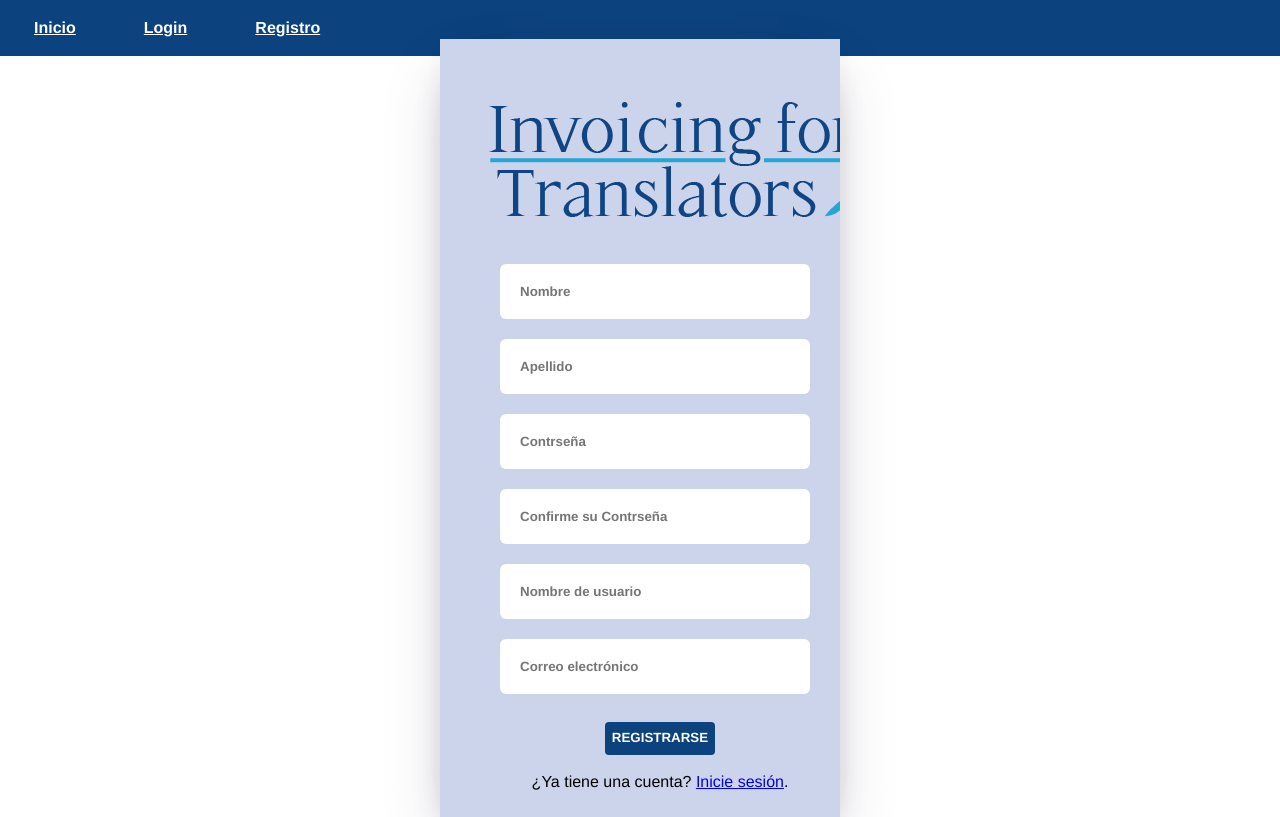
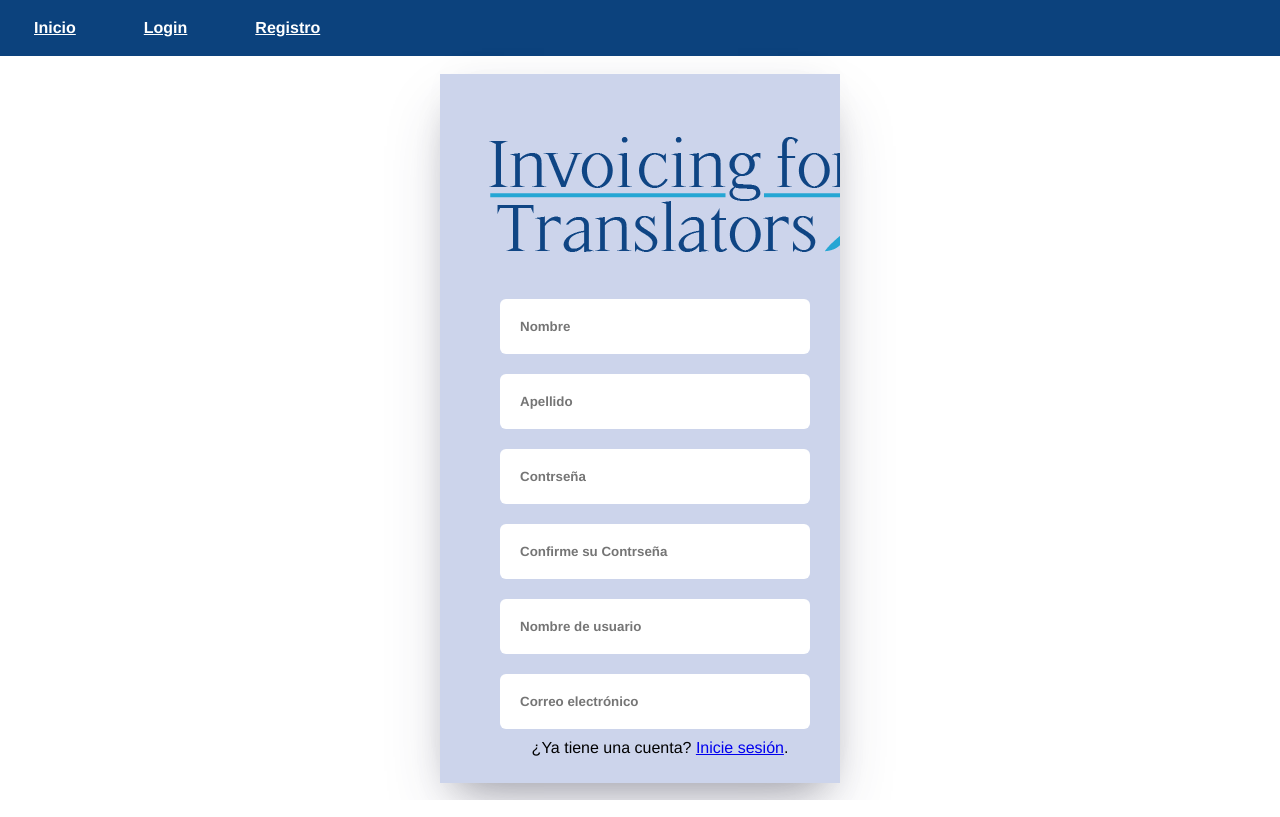
Before and after one commit to andreslcm/FRONT_SF, a Vue app: page /registro in a window 1280 px wide. Built offline with nearby package versions, Linux system fonts and the light colour scheme.

Commit message:
validacion de contraseña para +8caracteres, y alfanumerico, todos los campos deben estar compleatados para poder hacer un nuevo usuario

```diff
--- a/src/components/Registro.vue
+++ b/src/components/Registro.vue
@@ -2,12 +2,16 @@
 <div class="principal">
   <div class="log">
   <img class="imagen" src="../assets/logo-azul.png">
+    <div @keyup="registro()">
       <ul>
         <li>
           <input v-model="usuario.nombre" type="text" id="nombre" placeholder="Nombre" title="Ingrese su Nombre" required/>
         </li>
         <li>
           <input v-model="usuario.apellido" type="text" id="apellido" placeholder="Apellido" title="Ingrese su Apellido" required/>
+        </li>
+        <li id="labelcont" class="labelcont">
+          <label for="contrsena">Debe contener 8 caracteres y al menos un numero</label>
         </li>
         <li>
           <input v-model="usuario.contrasena" type="password" id="contrsena" placeholder="Contrseña" title="Ingrese su Contraseña" required/>
@@ -33,6 +37,7 @@
       </ul>
     </div>
   </div>
+</div>
 </template>
 
 <script>
@@ -48,6 +53,53 @@ export default {
     };
   },
   methods: {
+    registro() {
+      //variables
+      var numeros = true;
+      var contrasena = document.getElementById("contrsena").value;
+      var contrasena2 = document.getElementById("contrsena2").value;
+      var nombre = document.getElementById("nombre").value;
+      var apellido = document.getElementById("apellido").value;
+      var nombreUsuario = document.getElementById("nombreUsuario").value;
+      var correo = document.getElementById("correo").value;
+
+      //si las contraseñas son iguales y distitnas de vacio
+      if (contrasena == contrasena2 && contrasena!=""){
+        var comparacion = true;
+      }
+      //si la contraseña es menor a 8 caracteres y no contiene numeros, muestra el label
+      if (contrasena.length <= 8) {
+        document.getElementById("labelcont").style.display = "block";
+      } else if (contrasena.search(/\d/) == -1) {
+        numeros = false;
+        document.getElementById("labelcont").style.display = "block";
+      }
+
+      //si la contraseña cumple con los requisitos, saca el label
+      if (contrasena.length >= 8) {
+        var longitud = true;
+        document.getElementById("labelcont").style.display = "none";
+      } else if (contrasena.search(/\d/) < -1) {
+        numeros = true;
+        document.getElementById("labelcont").style.display = "none";
+      }
+
+      //permite mostrar el boton de registro una vez que se cumolen con los requisitos
+      if (comparacion && longitud && nombre != "" && apellido != "" && nombreUsuario != "" && correo != ""){
+        document.getElementById("submit").style.display = "block";
+      }
+
+      //para sacar de vista el label
+      if (longitud && numeros){
+        document.getElementById("labelcont").style.display = "none";
+      }
+
+      //si la contraseña es modificada y no es mayor o igual a 8 caracteres y no contiene numeros,
+      //esconde el boton de registro
+      if (!comparacion || !longitud || nombre == "" || apellido == "" || nombreUsuario == "" || correo == ""){
+        document.getElementById("submit").style.display = "none";
+      }
+    },
     ...mapActions(["registrarUsuario"])
   }
 };
@@ -57,6 +109,13 @@ export default {
 *{
   font-family:"Helvetica Neue", Helvetica;
   overflow: hidden;
+}
+.labelcont{
+    display: none;
+    margin-left: 5%;
+}
+#submit{
+    display: none;
 }
 img{
   padding: 10%;
```
Lines whose indentation alone changed are shown as unchanged.
